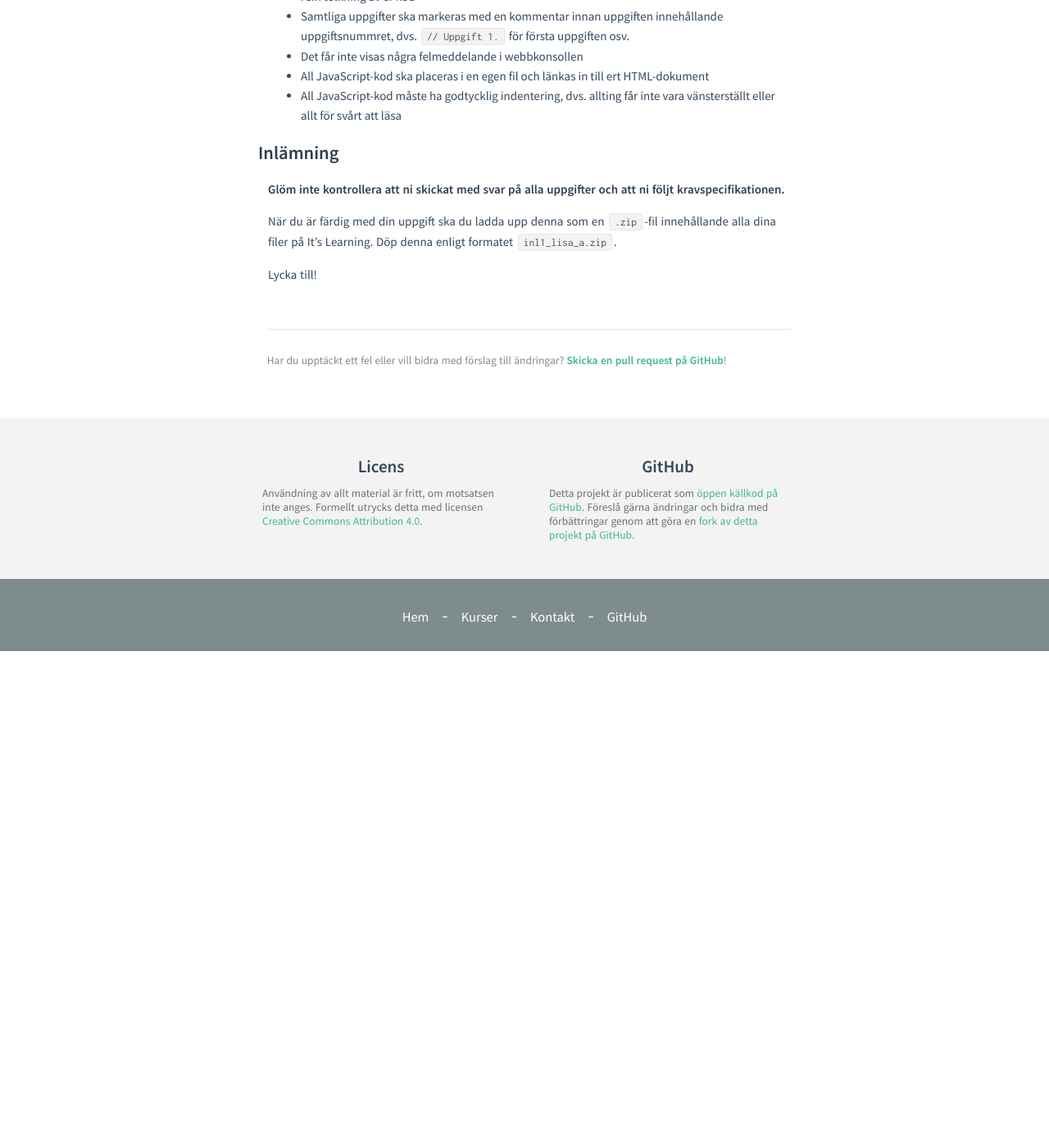
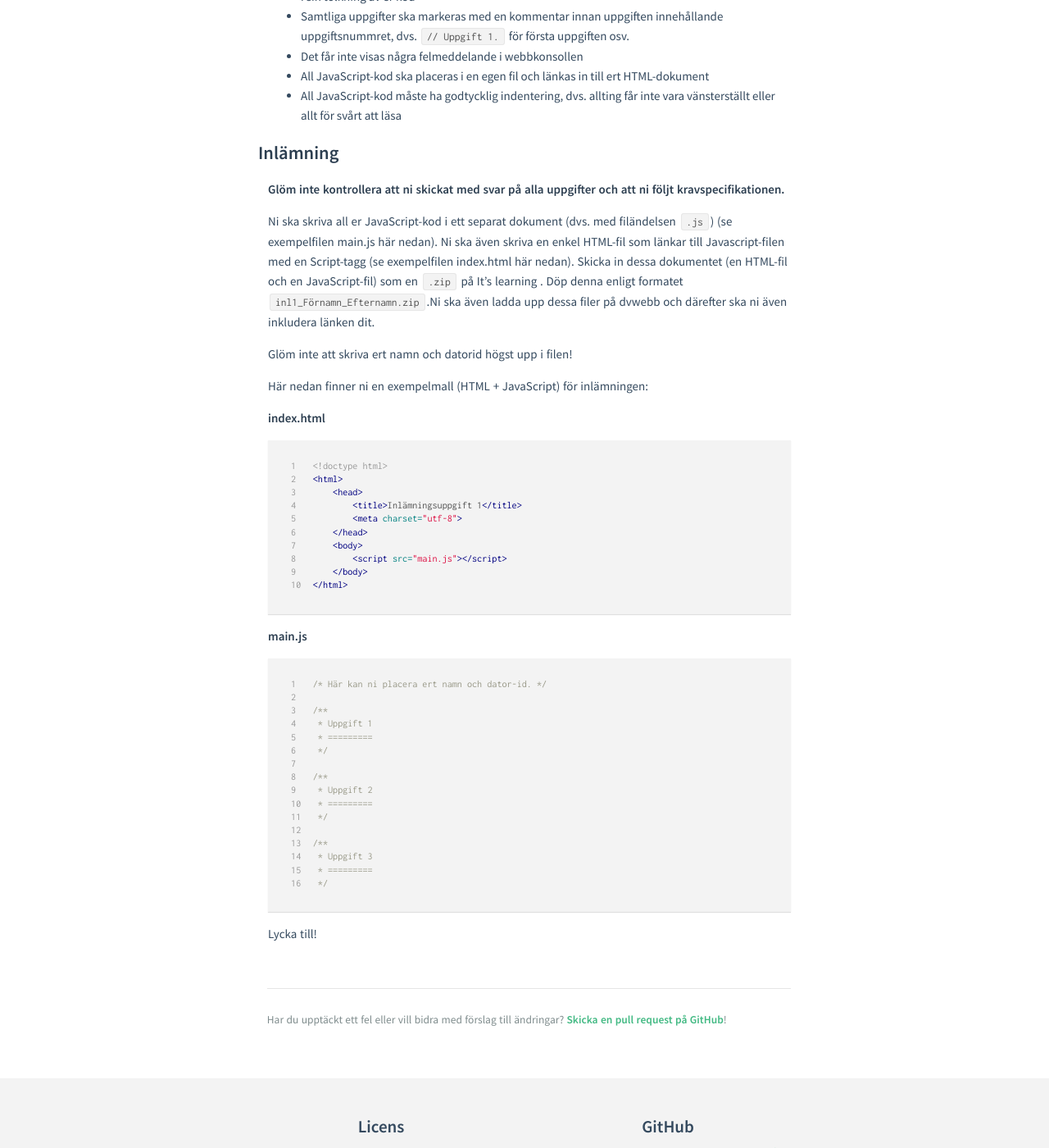
Before and after one commit to alsterholm/mah-webbutv.github.io, a Jekyll site: the page built from courses/da281a_da265a/assignments/uppg1.md, in a window 1280 px wide and 1400 px high, scrolled down 3462 px. Shown: the whole window at 82% size. Built offline with Jekyll 4.4.1, drawn with Linux system fonts in a browser that asks for light colours; before the commit the page ends 4256 px from its top, so only the background shows below that.

Commit message:
Uppdatering Inlämning-delen
Ändrade så att det blir klar för studenterna vad studenterna skulle lämna in.

```diff
--- a/courses/da281a_da265a/assignments/uppg1.md
+++ b/courses/da281a_da265a/assignments/uppg1.md
@@ -146,6 +146,47 @@ I uppgift 10 ska ni använda er av en `for`-loop för att slippa att manuellt an
 
 **Glöm inte kontrollera att ni skickat med svar på alla uppgifter och att ni följt kravspecifikationen.**
 
-När du är färdig med din uppgift ska du ladda upp denna som en `.zip`-fil innehållande alla dina filer på It's Learning. Döp denna enligt formatet `inl1_lisa_a.zip`.
+Ni ska skriva all er JavaScript-kod i ett separat dokument (dvs. med filändelsen `.js`) (se exempelfilen main.js här nedan). Ni ska även skriva en enkel HTML-fil som länkar till Javascript-filen med en Script-tagg (se exempelfilen index.html här nedan). Skicka in dessa dokumentet (en HTML-fil och en JavaScript-fil) som en `.zip` på It's learning . Döp denna enligt formatet `inl1_Förnamn_Efternamn.zip`.Ni ska även ladda upp dessa filer på dvwebb och därefter ska ni även inkludera länken dit.
+
+Glöm inte att skriva ert namn och datorid högst upp i filen!
+
+Här nedan finner ni en exempelmall (HTML + JavaScript) för inlämningen:
+
+**index.html**
+
+{% highlight html linenos %}
+<!doctype html>
+<html>
+    <head>
+        <title>Inlämningsuppgift 1</title>
+        <meta charset="utf-8">
+    </head>
+    <body>
+        <script src="main.js"></script>
+    </body>
+</html>
+{% endhighlight %}
+
+**main.js**
+{% highlight js linenos %}
+/* Här kan ni placera ert namn och dator-id. */
+
+/**
+ * Uppgift 1
+ * =========
+ */
+
+/**
+ * Uppgift 2
+ * =========
+ */
+
+/**
+ * Uppgift 3
+ * =========
+ */
+{% endhighlight %}
+
+
 
 Lycka till!
```
